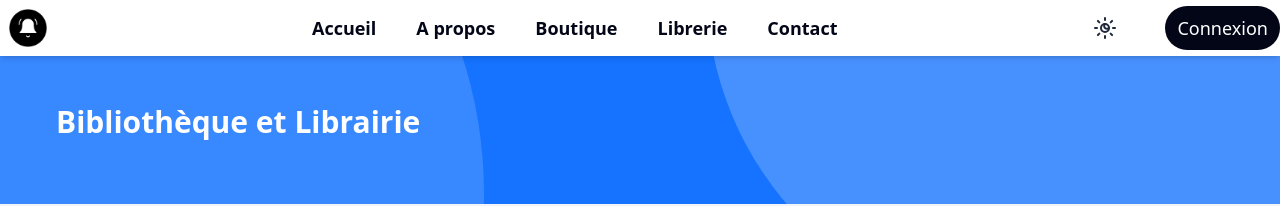
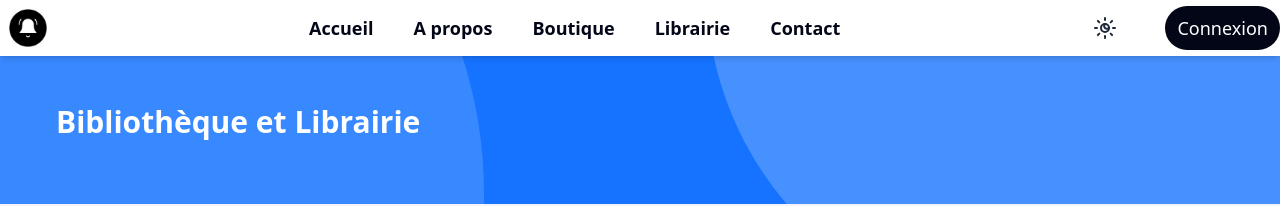
Before and after one commit to rovertnet/Bibliotheque, a React (Vite) app: page / in a window 1280 px wide. Shown: the top 206 px of the page. Built offline with nearby package versions, Linux system fonts and the light colour scheme.

Commit message:
update sponsor

```diff
--- a/src/App.jsx
+++ b/src/App.jsx
@@ -20,7 +20,7 @@ function App() {
     { link: "Accueil", path: "accueil" },
     { link: "A propos", path: "about" },
     { link: "Boutique", path: "shop" },
-    { link: "Librerie", path: "library" },
+    { link: "Librairie", path: "library" },
     { link: "Contact", path: "contact" },
   ];
 
--- a/src/component/body/Sponsor.jsx
+++ b/src/component/body/Sponsor.jsx
@@ -7,8 +7,8 @@ function Sponsor() {
   const settings = {
     dots: true,
     infinite: true,
-    speed: 500,
-    slidesToShow: 3,
+    speed: 5000,
+    slidesToShow: 2,
     slidesToScroll: 1,
   };
   return (
--- a/src/component/header/Navbar.jsx
+++ b/src/component/header/Navbar.jsx
@@ -13,7 +13,7 @@ function Navbar() {
     { link: "Accueil", path: "accueil" },
     { link: "A propos", path: "about" },
     { link: "Boutique", path: "shop" },
-    { link: "Librarie", path: "library" },
+    { link: "Librairie", path: "library" },
   ];
 
   const handleThemeSwitch = () => {
```
